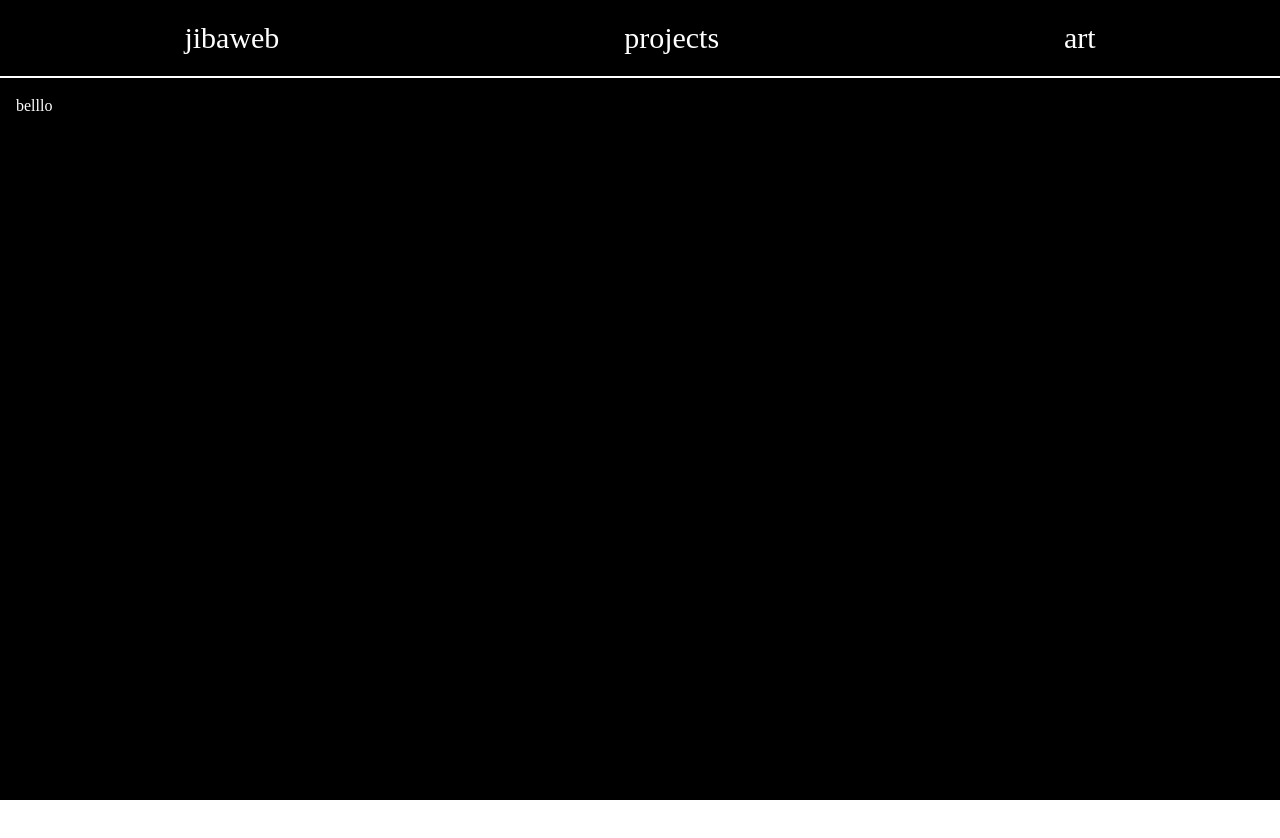
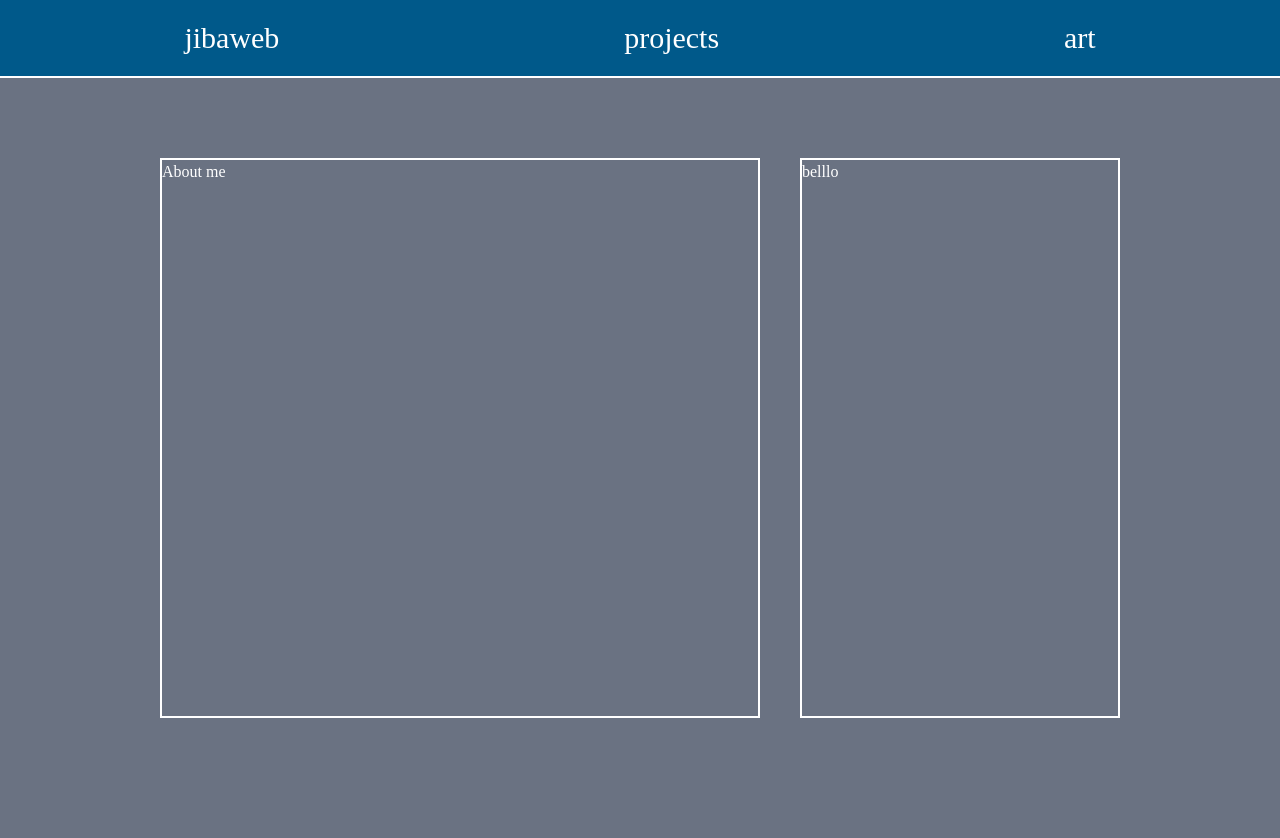
Before and after one commit to jibawee/jibaweb, a React (Vite) app: page / in a window 1280 px wide. Shown: the top 838 px of the page. Before the commit the page ends 800 px from the top, so only its background shows below. Built offline with nearby package versions, Linux system fonts and the light colour scheme; a web font is replaced by a local one.

Commit message:
home layout

```diff
--- a/src/routes/Home.jsx
+++ b/src/routes/Home.jsx
@@ -2,8 +2,14 @@ export default function Home() {
 
 
     return (
-    <div className="flex flex-wrap gap-4 p-4">
-        <p>belllo</p>
-    </div>
+        <div className="flex flex-wrap p-40 pt-20 gap-10 h-screen">
+                <div className=" flex-2 min-w-80 flex-col border-2 border-white">
+                    <p>About me</p>
+                </div>
+                <div className="flex-1 min-w-80 flex-col border-2 border-white">
+                    <p>belllo</p>
+                </div>
+
+        </div>
     )
 }
--- a/src/routes/Root.jsx
+++ b/src/routes/Root.jsx
@@ -4,11 +4,11 @@ import { NavLink, Outlet } from 'react-router'
 export default function Root() {
     return (
         <>
-        <div className="relative min-h-screen bg-black text-white">
+
+        <div className="relative min-h-screen bg-gray-500 text-white">
             <div className="fixed inset-0 z-0">
             </div>
-
-            <nav className="relative z-10 w-full bg-black bg-opacity-80 border-b-2 border-white">
+            <nav className="relative z-10 w-full bg-sky-800 bg-opacity-80 border-b-2 border-white">
                 <ul className="flex items-center justify-around px-3 py-5 text-3xl">
 
                     <li>
@@ -29,6 +29,7 @@ export default function Root() {
                 </ul>
             </nav>
 
+
             <main className="relative z-10">
                 <Outlet />
             </main>
```
